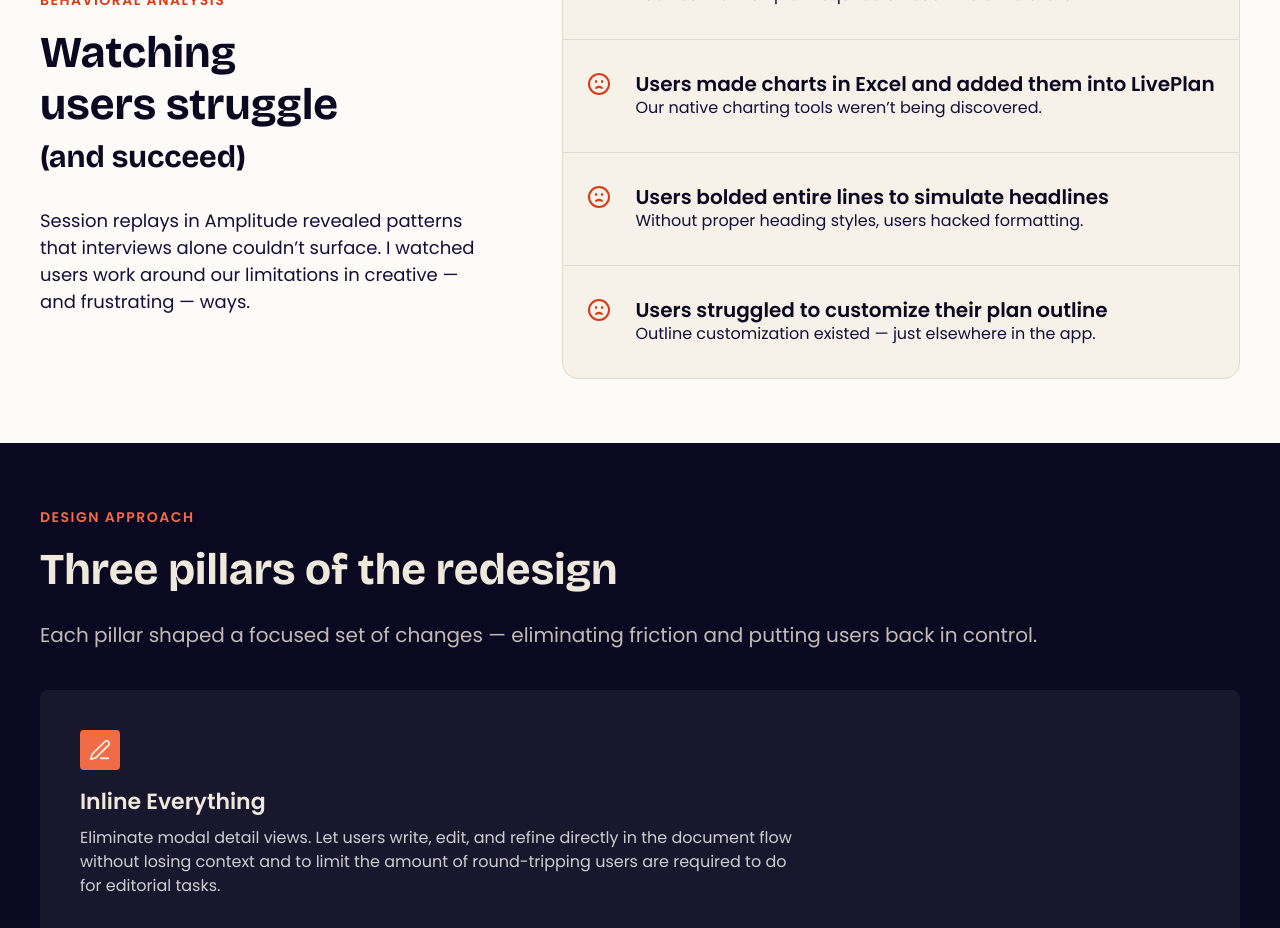
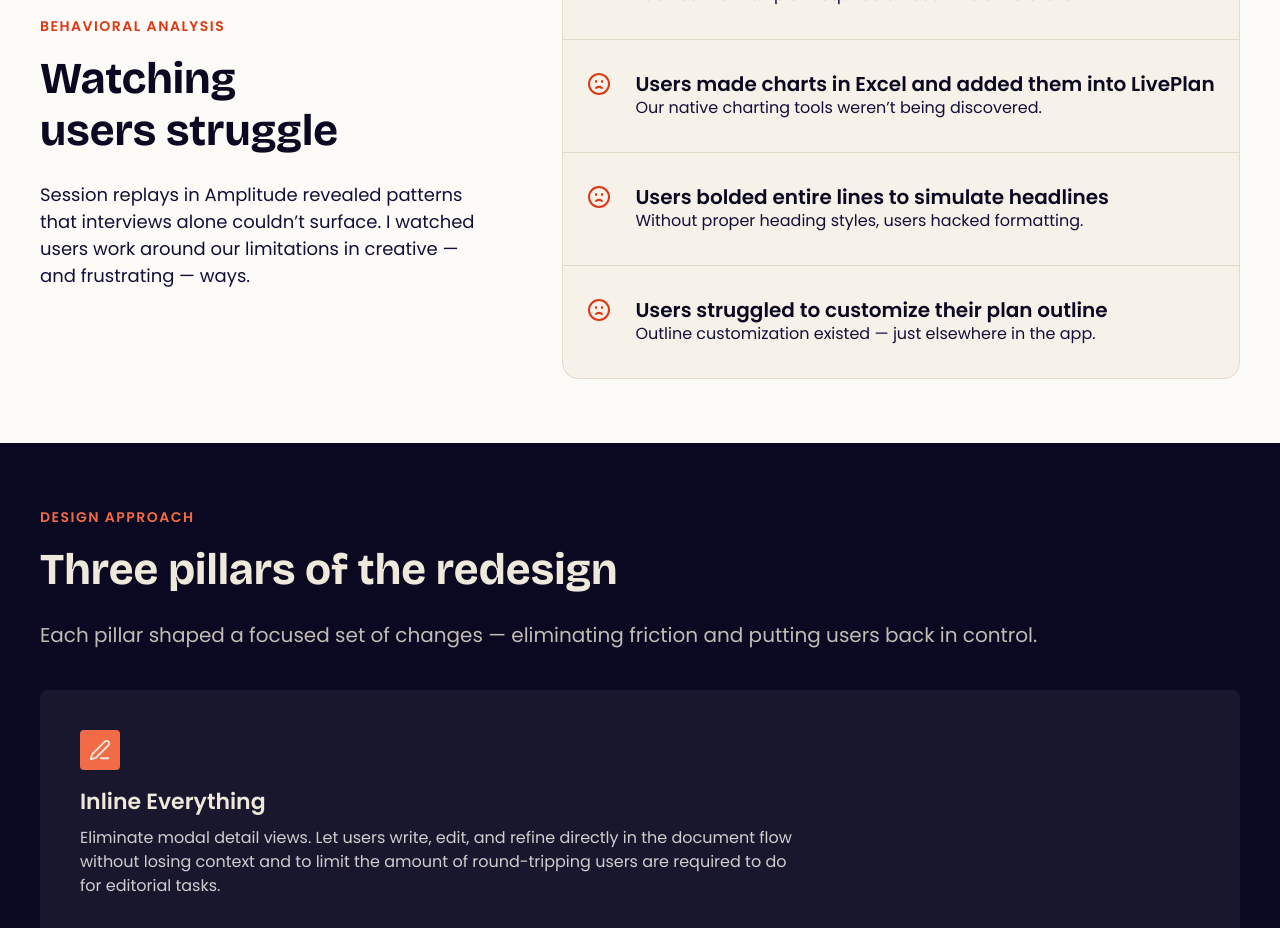
Before and after one commit to jclark-pas/portfolio, a Next.js app: page /work/liveplan in a window 1280 px wide. Shown: the part 5260-6188 px from the top of the page. Built offline with nearby package versions, Linux system fonts and the light colour scheme.

Commit message:
Drop "(and succeed)" from behavioral analysis heading
Remove the smaller second-line aside; revert the heading to "Watching users
struggle" and delete the now-unused .observationHeadingAside rule.

Co-Authored-By: Claude Opus 4.8 (1M context) <noreply@anthropic.com>

```diff
--- a/src/app/work/liveplan/page.module.css
+++ b/src/app/work/liveplan/page.module.css
@@ -363,11 +363,6 @@
 
 .observationIntro {
   flex: 1 1 300px;
-}
-
-.observationHeadingAside {
-  display: block;
-  font-size: 0.7em;
 }
 
 .observationList {
--- a/src/app/work/liveplan/page.tsx
+++ b/src/app/work/liveplan/page.tsx
@@ -354,9 +354,6 @@ export default function LivePlanPage() {
             <p className={styles.eyebrow}>Behavioral Analysis</p>
             <h2 className={styles.sectionHeading}>
               Watching users struggle
-              <span className={styles.observationHeadingAside}>
-                (and succeed)
-              </span>
             </h2>
             <p className={styles.prose}>
               Session replays in Amplitude revealed patterns that interviews
```
